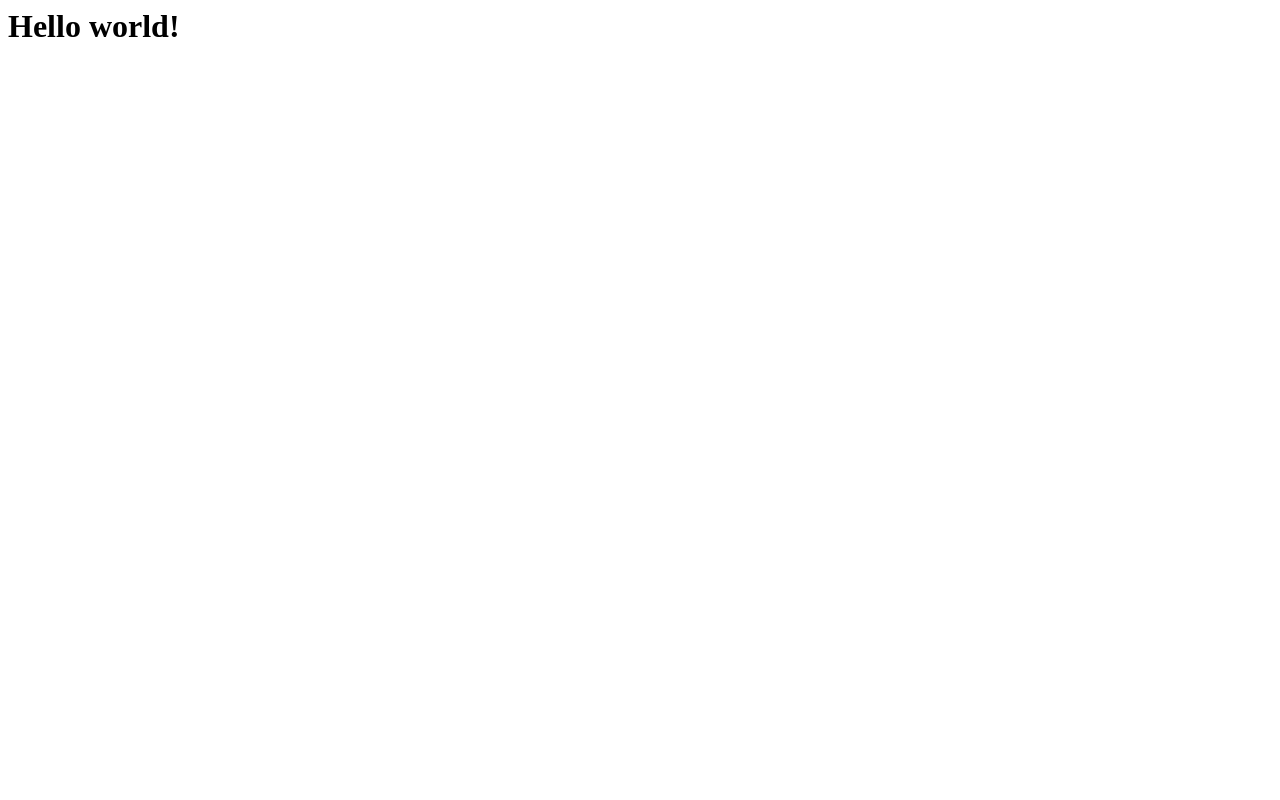
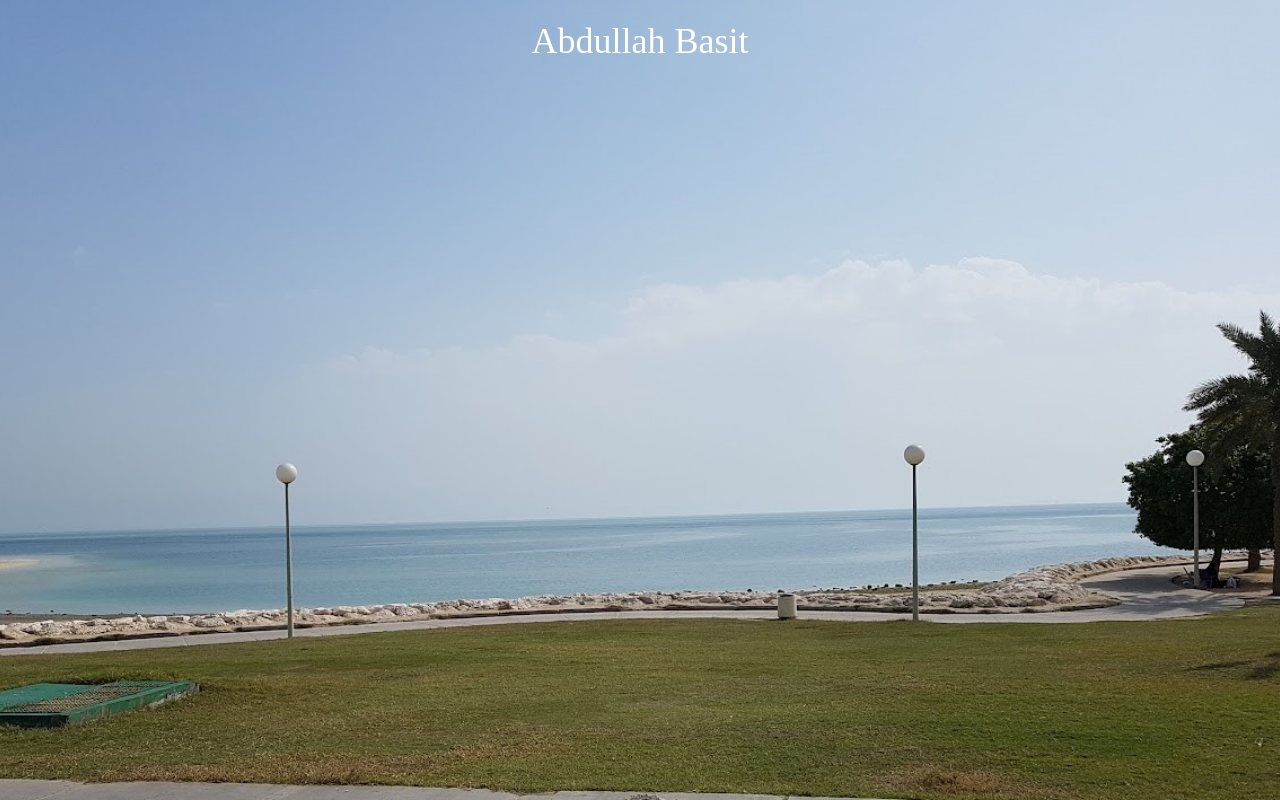
Before and after one commit to BSCE23013/bsce23013.github.io, a plain HTML site: page index.html in a window 1280 px wide. Drawn offline with Linux system fonts and the light colour scheme.

Commit message:
done 2
done 2

```diff
--- a/index.html
+++ b/index.html
@@ -1,8 +1,31 @@
-<html>
-      <head>
-         <title> Hello </title>
-      </head>
-         <body>
-         <h1> Hello world! </h1>
-         </body>
+<!DOCTYPE html>
+<html lang="en">
+<head>
+    <meta charset="UTF-8">
+    <meta name="viewport" content="width=device-width, initial-scale=1.0">
+    <title>Abdullah's webpage</title>
+    <style>
+        body {
+            background-image: url('background.jpg');
+            background-size: cover;
+            background-position: center;
+            margin: 0;
+            height: 100vh;
+            color: white;
+        }
+        .top-centered-text {
+            font-size: 36px;
+            text-align: center;
+            position: absolute;
+            top: 20px;
+            left: 50%;
+            transform: translateX(-50%);
+        }
+    </style>
+</head>
+<body>
+    <div class="top-centered-text">
+        Abdullah Basit
+    </div>
+</body>
 </html>
```
Also changed, not shown: background.jpg (added).
